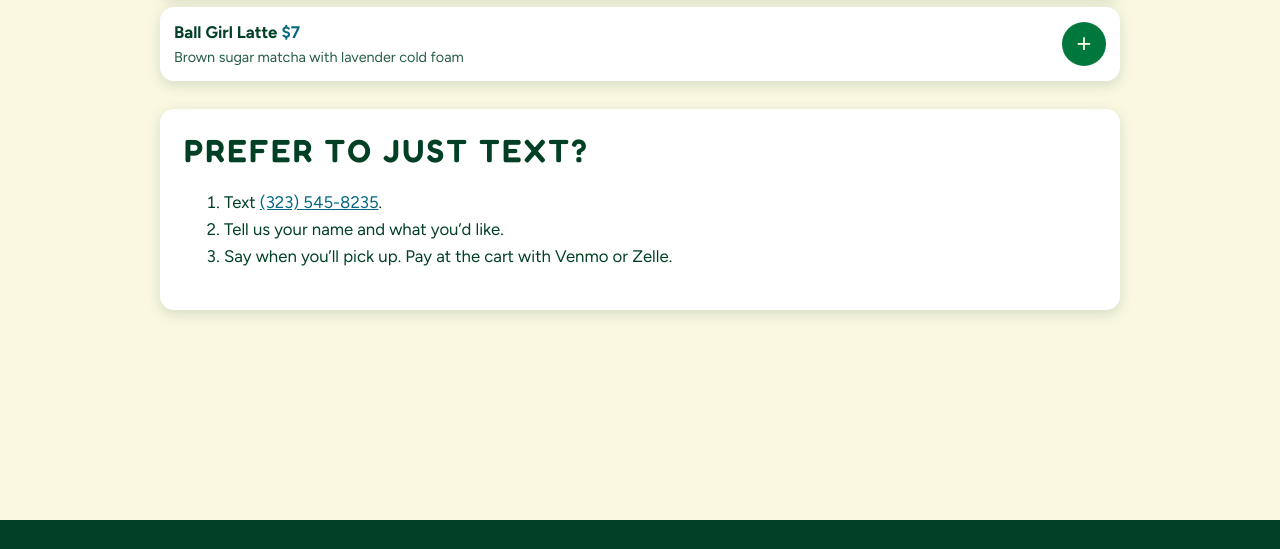
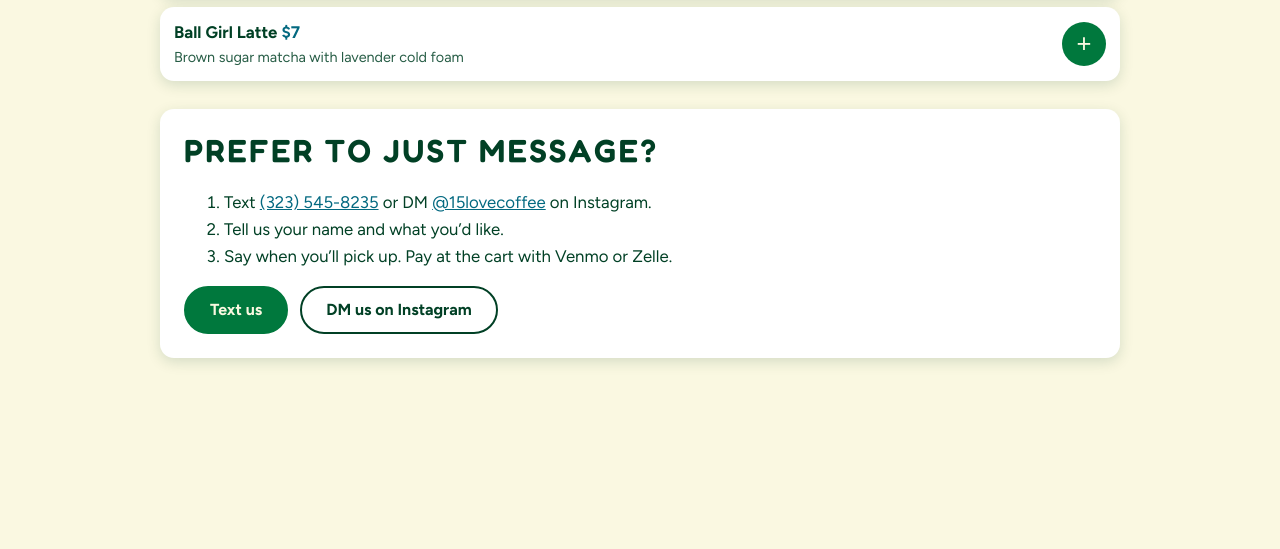
Before and after one commit to quintondang/15-love-coffee, a plain HTML site: page order.html in a window 1280 px wide. Shown: the part 1565-2114 px from the top of the page. Drawn offline with Linux system fonts and the light colour scheme.

Commit message:
Order page: 'Prefer to just message?' with text and Instagram DM options
Co-Authored-By: Claude Sonnet 5.5 <noreply@anthropic.com>
Claude-Session: https://claude.ai/code/session_017cFVQhrY8HgyomCBtFMavT

```diff
--- a/order.html
+++ b/order.html
@@ -35,8 +35,9 @@
   <div id="last-order" class="last-order hidden"></div>
   <div id="drink-list"></div>
   <section class="card" style="margin-top:28px">
-    <h2>Prefer to just text?</h2>
-    <ol><li>Text <a href="sms:+13235458235">(323) 545-8235</a>.</li><li>Tell us your name and what you&rsquo;d like.</li><li>Say when you&rsquo;ll pick up. Pay at the cart with Venmo or Zelle.</li></ol>
+    <h2>Prefer to just message?</h2>
+    <ol><li>Text <a href="sms:+13235458235">(323) 545-8235</a> or DM <a href="https://ig.me/m/15lovecoffee" target="_blank" rel="noopener">@15lovecoffee</a> on Instagram.</li><li>Tell us your name and what you&rsquo;d like.</li><li>Say when you&rsquo;ll pick up. Pay at the cart with Venmo or Zelle.</li></ol>
+    <div class="btn-row"><a class="btn" href="sms:+13235458235">Text us</a><a class="btn secondary" href="https://ig.me/m/15lovecoffee" target="_blank" rel="noopener">DM us on Instagram</a></div>
   </section>
 </section>
 <div class="summary" id="summary">
```
